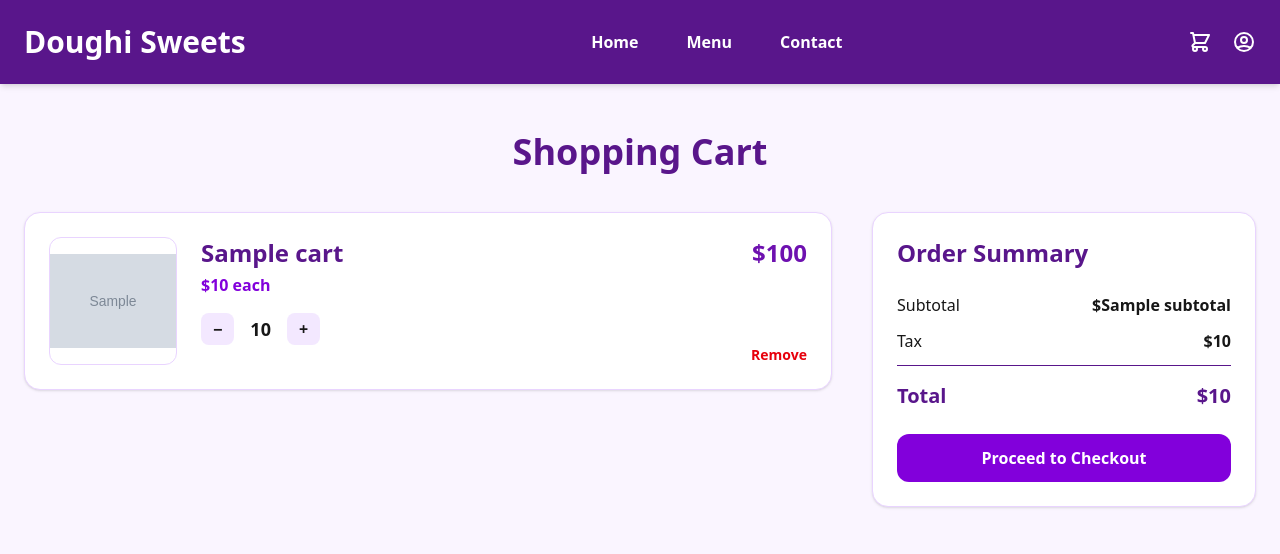
After one commit to dilisa25/unit-3-data-science, a Flask app: template templates/cart.html.jinja in a window 1280 px wide. The commit adds this page. Shown: the top 554 px of the page. Run offline with Flask 3, Linux system fonts and the light colour scheme; the template is opened without the code that fills it: most values are stand-ins (such as "Sample title", 1, 10 or a date in 2020); grey boxes marked "Sample" are stand-in pictures.

Commit message:
cart design

```diff
--- a/main.py
+++ b/main.py
@@ -90,17 +90,44 @@
 
     return render_template("product.html.jinja", product=result)
 
+
 @app.route("/product/<product_id>/add_to_cart", methods=["POST"])
 @login_required
 def add_to_cart(product_id):
+  quantity = request.form["Qty"]
+
+  connection = connect_db()
+  cursor = connection.cursor()
+
+
+  cursor.execute("""
+    INSERT INTO `Cart` (`Quantity`, `ProductID`, `UserID`)
+    VALUES(%s, %s, %s)
+    ON DUPLICATE KEY UPDATE
+    `Quantity` = `Quantity` + %s
+ """, (quantity, product_id, current_user.id, quantity))
+
+  connection.close()
+
+  return redirect('/cart')
+
+@app.route("/cart")
+@login_required
+def cart():
     connection = connect_db()
-
     cursor = connection.cursor()
 
-    cursor.execute("INSERT INTO `Cart`(`Quantity`,`ProductID`,`UserID`) ")
+    cursor.execute("""
+        SELECT * FROM `Cart`
+        JOIN `Product` ON `Product`.`ID` = `Cart`.`ProductID`
+        WHERE `UserID` = %s
+    """, (current_user.id))
 
-    result = cursor.fetchone()
-    return redirect('/cart')
+    results = cursor.fetchall()
+    connection.close()
+
+    return render_template("cart.html.jinja", cart=results)
+
 
 @app.route("/login",methods =['POST','GET'])
 def login():
--- /dev/null
+++ b/templates/cart.html.jinja
@@ -0,0 +1,106 @@
+<!doctype html>
+<html>
+<head>
+    <meta charset="UTF-8" />
+    <meta name="viewport" content="width=device-width, initial-scale=1.0" />
+    <script src="https://cdn.jsdelivr.net/npm/@tailwindcss/browser@4"></script>
+</head>
+
+<body class="bg-purple-50 text-neutral-900">
+    {% include "components/navbar.html.jinja" %}
+
+    <div class="max-w-7xl mx-auto px-6 py-12">
+        <h1 class="text-4xl font-bold text-purple-900 text-center mb-10">
+            Shopping Cart
+        </h1>
+
+        <div class="grid grid-cols-1 lg:grid-cols-3 gap-10">
+
+            <!-- CART ITEMS -->
+            <div class="lg:col-span-2 space-y-6">
+
+                {% for x in cart %}
+                <div class="bg-white rounded-2xl border border-purple-200 shadow p-6 flex flex-col sm:flex-row gap-6">
+
+                    <!-- Image -->
+                    <img
+                        src="{{ x['Image'] }}"
+                        alt="{{ x['Name'] }}"
+                        class="w-32 h-32 object-contain rounded-xl border border-purple-200"
+                    />
+
+                    <!-- Details -->
+                    <div class="flex-1">
+                        <h2 class="text-2xl font-semibold text-purple-900">
+                            {{ x["Name"] }}
+                        </h2>
+
+                        <p class="text-purple-700 font-bold mt-1">
+                            ${{ x["Price"] }} each
+                        </p>
+
+                        <!-- Quantity Controls -->
+                        <div class="flex items-center gap-4 mt-4">
+                            <a href="/cart/decrease/{{ x['ID'] }}"
+                               class="px-3 py-1 rounded-lg bg-purple-100 hover:bg-purple-200 font-bold">
+                                −
+                            </a>
+
+                            <span class="text-lg font-semibold">
+                                {{ x["Quantity"] }}
+                            </span>
+
+                            <a href="/cart/increase/{{ x['ID'] }}"
+                               class="px-3 py-1 rounded-lg bg-purple-100 hover:bg-purple-200 font-bold">
+                                +
+                            </a>
+                        </div>
+                    </div>
+
+                    <!-- Price & Remove -->
+                    <div class="flex flex-col justify-between items-end">
+                        <p class="text-2xl font-bold text-purple-800">
+                            ${{ x["Price"] * x["Quantity"] }}
+                        </p>
+
+                        <a href="/cart/remove/{{ x['ID'] }}"
+                           class="text-red-600 hover:underline text-sm font-semibold">
+                            Remove
+                        </a>
+                    </div>
+                </div>
+                {% endfor %}
+
+            </div>
+
+            <!-- ORDER SUMMARY -->
+            <div class="bg-white rounded-2xl border border-purple-200 shadow p-6 h-fit">
+                <h2 class="text-2xl font-bold text-purple-900 mb-6">
+                    Order Summary
+                </h2>
+
+                <div class="flex justify-between mb-3">
+                    <span>Subtotal</span>
+                    <span class="font-semibold">${{ subtotal }}</span>
+                </div>
+
+                <div class="flex justify-between mb-3">
+                    <span>Tax</span>
+                    <span class="font-semibold">${{ tax }}</span>
+                </div>
+
+                <div class="border-t pt-4 flex justify-between text-xl font-bold text-purple-900">
+                    <span>Total</span>
+                    <span>${{ total }}</span>
+                </div>
+
+                <a href="/checkout"
+                   class="block mt-6 text-center bg-purple-700 hover:bg-purple-800 text-white font-semibold py-3 rounded-xl transition">
+                    Proceed to Checkout
+                </a>
+            </div>
+
+        </div>
+    </div>
+</body>
+</html>
--- a/templates/product.html.jinja
+++ b/templates/product.html.jinja
@@ -58,7 +58,7 @@
             </p>
 
             <!-- Add to Cart -->
-            <form method = "post" action="/product/{{ product['ID'] }}/add_to_cart" >
+            <form method = "post" action="/product/{{ product['ID']}}/add_to_cart" >
                 <label> Qty:</label>
                 <input name="Qty" type="number" value="1" min="1" max="20">
                 <button
```
